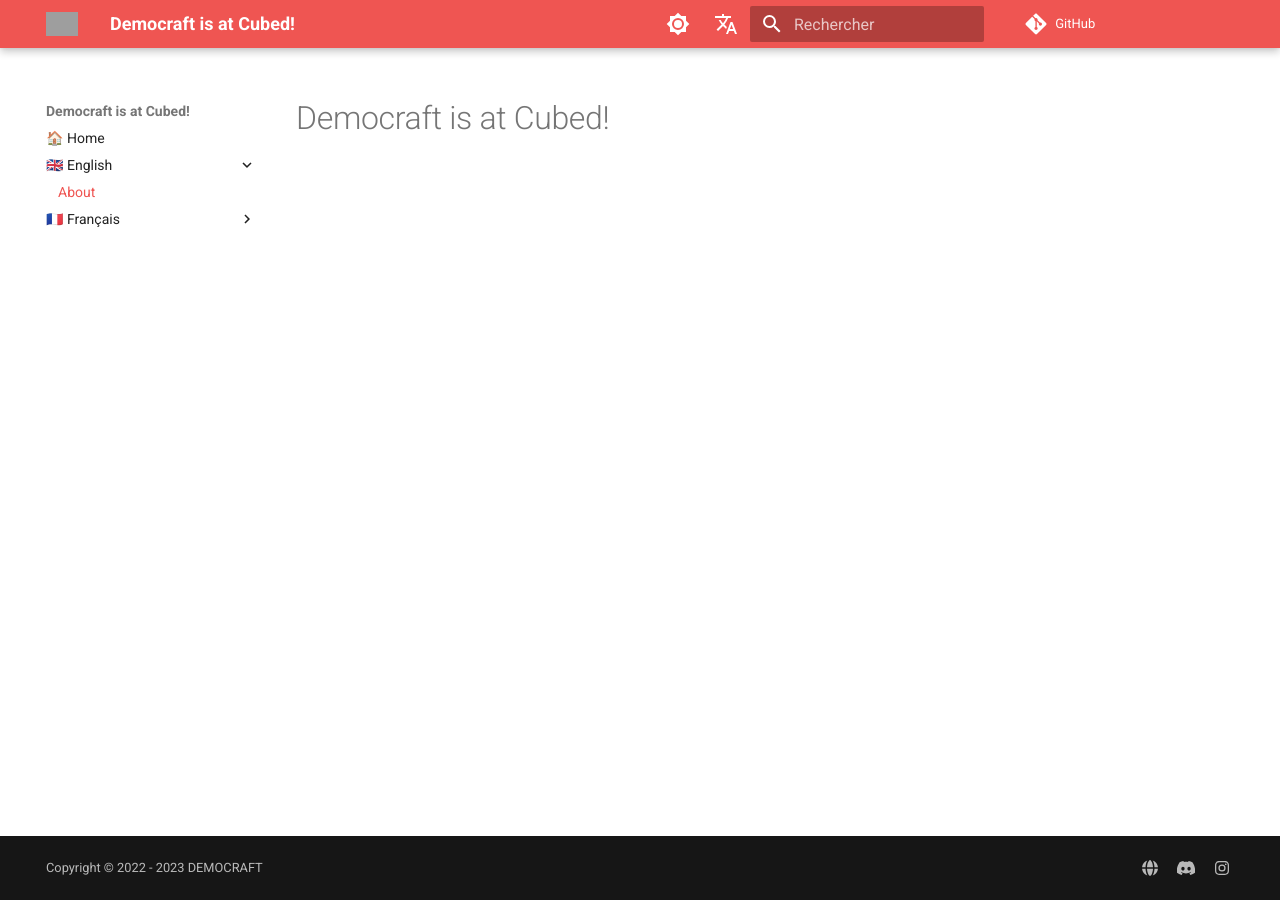
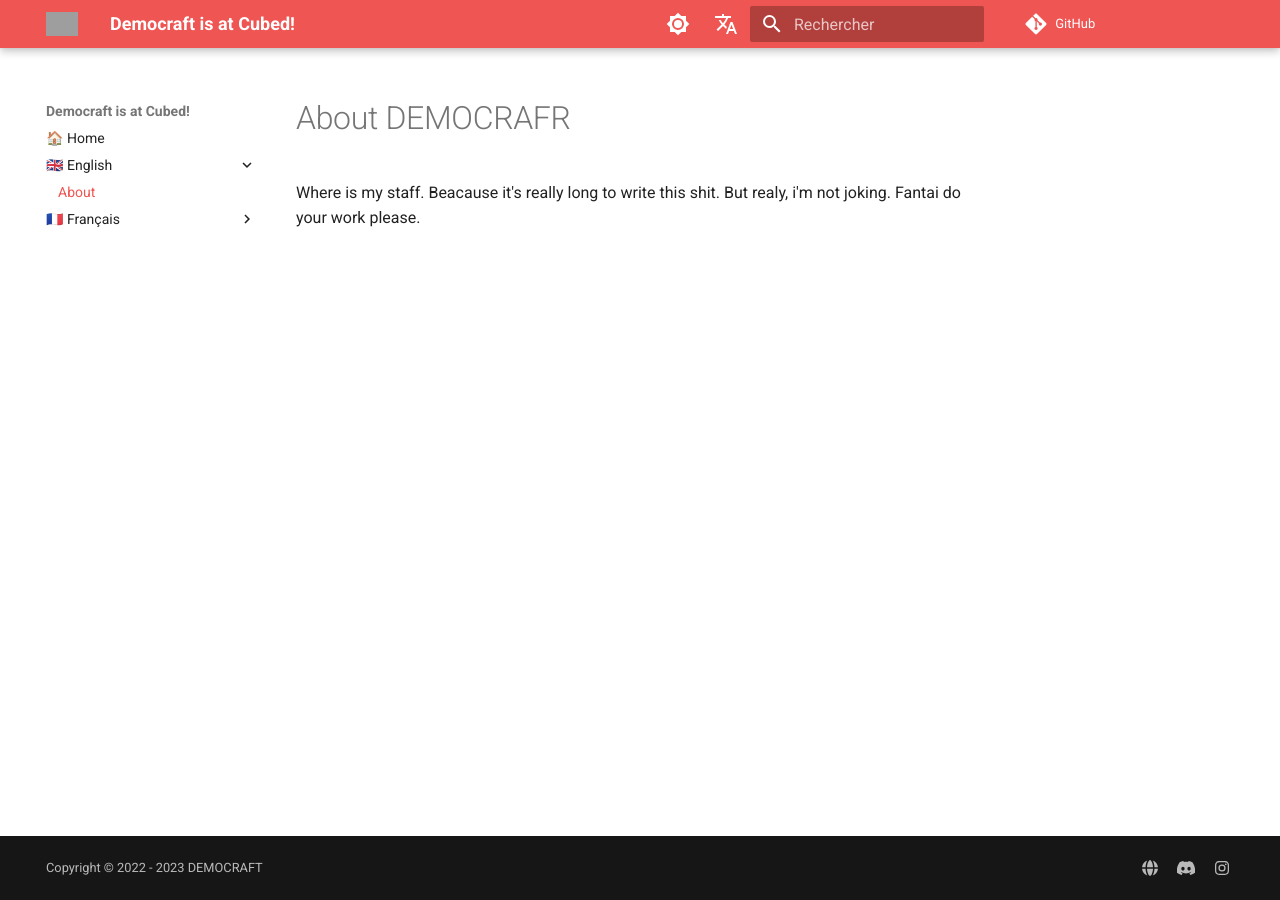
Before and after one commit to democraftmc/cubed-doc, an MkDocs documentation site: the page built from docs/docs/en/index.md, in a window 1280 px wide. Built offline with MkDocs 1.6.1 and Material for MkDocs 9.7.7, drawn with Linux system fonts in a browser that asks for light colours; comment, search, counter and statistics services are not loaded; grey boxes are pictures that could not be loaded.

Commit message:
Update index.md
Im joking

```diff
--- a/docs/docs/en/index.md
+++ b/docs/docs/en/index.md
@@ -1 +1,2 @@
-# Democraft is at Cubed!
+# About DEMOCRAFR
+Where is my staff. Beacause it's really long to write this shit. But realy, i'm not joking. Fantai do your work please.
```
